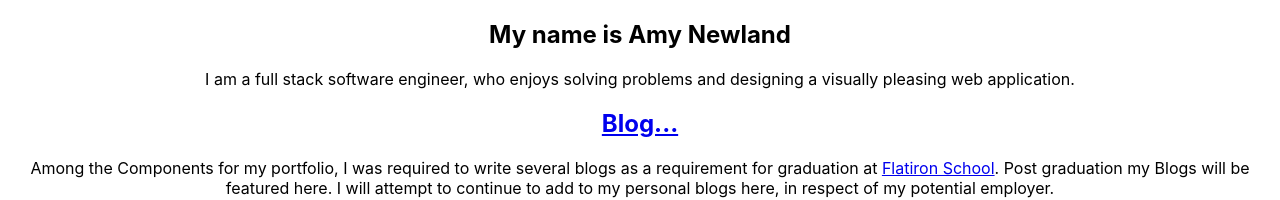
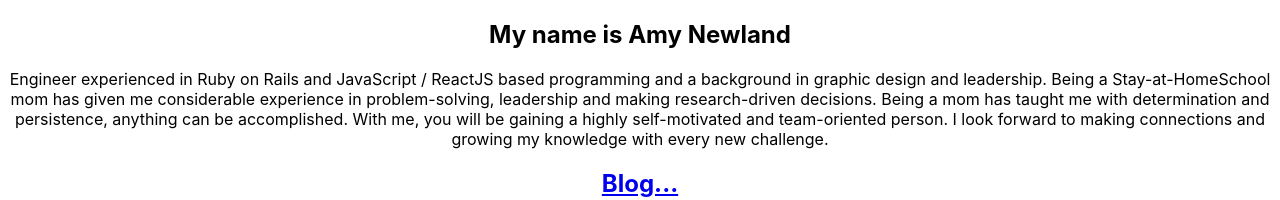
Before and after one commit to Newland-A/my-portfolio, a React (Create React App) app: page / in a window 1280 px wide. Shown: the top 200 px of the page. Built offline with nearby package versions, Linux system fonts and the light colour scheme; no server answers.

Commit message:
change wording of my description

```diff
--- a/src/components/header/AboutMe.js
+++ b/src/components/header/AboutMe.js
@@ -4,7 +4,9 @@ class AboutMe extends Component {
   render() {
     return (
       <div>
-        <p className="subtitle">I am a full stack software engineer, who enjoys solving problems and designing a visually pleasing web application.</p>
+        <p className="subtitle">
+          Engineer experienced in Ruby on Rails and JavaScript / ReactJS based programming and a background in graphic design and leadership. Being a Stay-at-HomeSchool mom has given me considerable experience in problem-solving, leadership and making research-driven decisions. Being a mom has taught me with determination and persistence, anything can be accomplished. With me, you will be gaining a highly self-motivated and team-oriented person. I look forward to making connections and growing my knowledge with every new challenge.
+        </p>
       </div>
     );
   }
```
